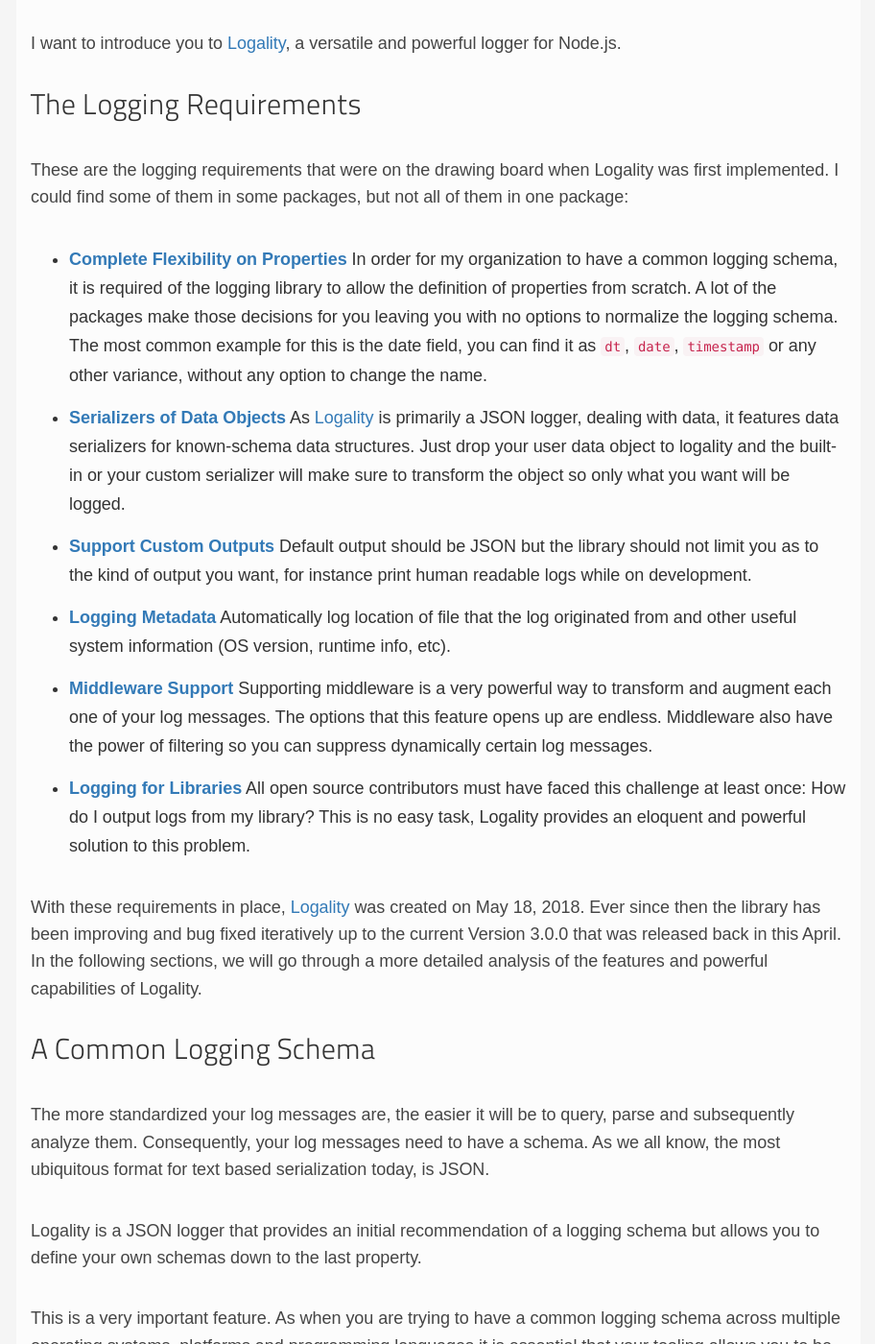
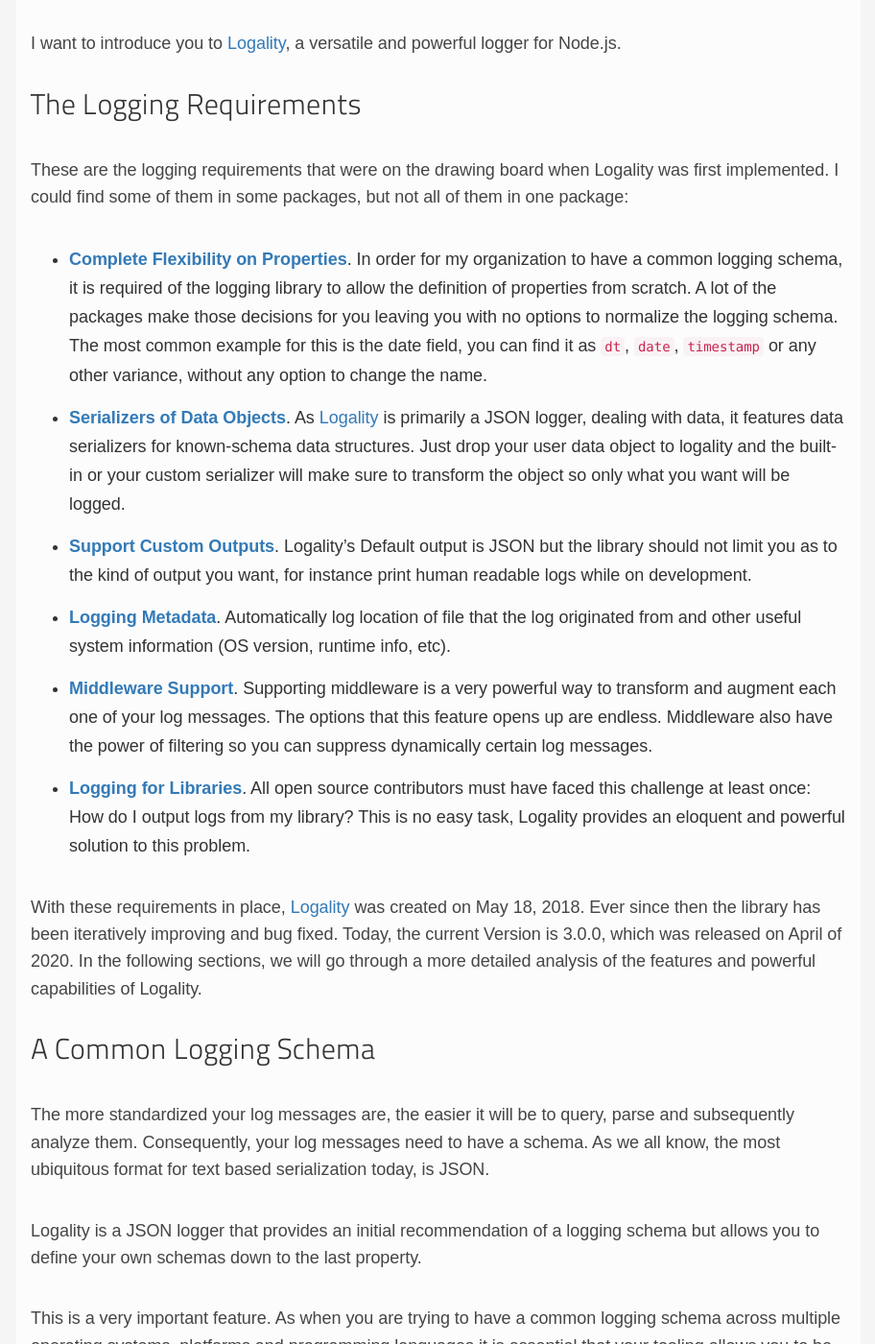
Before and after one commit to thanpolas/thanpolas.github.com, a Jekyll site: the page built from _posts/nodejs/2020-06-27-why-logs-are-important-introducing-logality.md, in a window 1280 px wide and 1400 px high, scrolled down 541 px. Shown: the whole window at 96% size, without its empty margins (183-1095 px from the left). Built offline with Jekyll 4.4.1, drawn with Linux system fonts in a browser that asks for light colours; nearby versions of some CDN libraries; comment, search, counter and statistics services are not loaded.

Commit message:
copy tweaks on logality post

```diff
--- a/_posts/nodejs/2020-06-27-why-logs-are-important-introducing-logality.md
+++ b/_posts/nodejs/2020-06-27-why-logs-are-important-introducing-logality.md
@@ -19,14 +19,14 @@
 
 These are the logging requirements that were on the drawing board when Logality was first implemented. I could find some of them in some packages, but not all of them in one package:
 
-* [**Complete Flexibility on Properties**](#a-common-logging-schema) In order for my organization to have a common logging schema, it is required of the logging library to allow the definition of properties from scratch. A lot of the packages make those decisions for you leaving you with no options to normalize the logging schema. The most common example for this is the date field, you can find it as `dt`, `date`, `timestamp` or any other variance, without any option to change the name.
-* [**Serializers of Data Objects**](#serializers-of-data-objects) As [Logality][logality] is primarily a JSON logger, dealing with data, it features data serializers for known-schema data structures. Just drop your user data object to logality and the built-in or your custom serializer will make sure to transform the object so only what you want will be logged.
-* [**Support Custom Outputs**](#custom-output-and-pretty-print) Default output should be JSON but the library should not limit you as to the kind of output you want, for instance print human readable logs while on development.
-* [**Logging Metadata**](#logging-metadata) Automatically log location of file that the log originated from and other useful system information (OS version, runtime info, etc).
-* [**Middleware Support**](#the-power-of-middleware) Supporting middleware is a very powerful way to transform and augment each one of your log messages. The options that this feature opens up are endless. Middleware also have the power of filtering so you can suppress dynamically certain log messages.
-* [**Logging for Libraries**](#linking-multiple-logality-instances) All open source contributors must have faced this challenge at least once: How do I output logs from my library? This is no easy task, Logality provides an eloquent and powerful solution to this problem.
+* [**Complete Flexibility on Properties**](#a-common-logging-schema). In order for my organization to have a common logging schema, it is required of the logging library to allow the definition of properties from scratch. A lot of the packages make those decisions for you leaving you with no options to normalize the logging schema. The most common example for this is the date field, you can find it as `dt`, `date`, `timestamp` or any other variance, without any option to change the name.
+* [**Serializers of Data Objects**](#serializers-of-data-objects). As [Logality][logality] is primarily a JSON logger, dealing with data, it features data serializers for known-schema data structures. Just drop your user data object to logality and the built-in or your custom serializer will make sure to transform the object so only what you want will be logged.
+* [**Support Custom Outputs**](#custom-output-and-pretty-print). Logality's Default output is JSON but the library should not limit you as to the kind of output you want, for instance print human readable logs while on development.
+* [**Logging Metadata**](#logging-metadata). Automatically log location of file that the log originated from and other useful system information (OS version, runtime info, etc).
+* [**Middleware Support**](#the-power-of-middleware). Supporting middleware is a very powerful way to transform and augment each one of your log messages. The options that this feature opens up are endless. Middleware also have the power of filtering so you can suppress dynamically certain log messages.
+* [**Logging for Libraries**](#linking-multiple-logality-instances). All open source contributors must have faced this challenge at least once: How do I output logs from my library? This is no easy task, Logality provides an eloquent and powerful solution to this problem.
 
-With these requirements in place, [Logality][logality] was created on May 18, 2018. Ever since then the library has been improving and bug fixed iteratively up to the current Version 3.0.0 that was released back in this April. In the following sections, we will go through a more detailed analysis of the features and powerful capabilities of Logality.
+With these requirements in place, [Logality][logality] was created on May 18, 2018. Ever since then the library has been iteratively improving and bug fixed. Today, the current Version is 3.0.0, which was released on April of 2020. In the following sections, we will go through a more detailed analysis of the features and powerful capabilities of Logality.
 
 ## A Common Logging Schema
 
```
